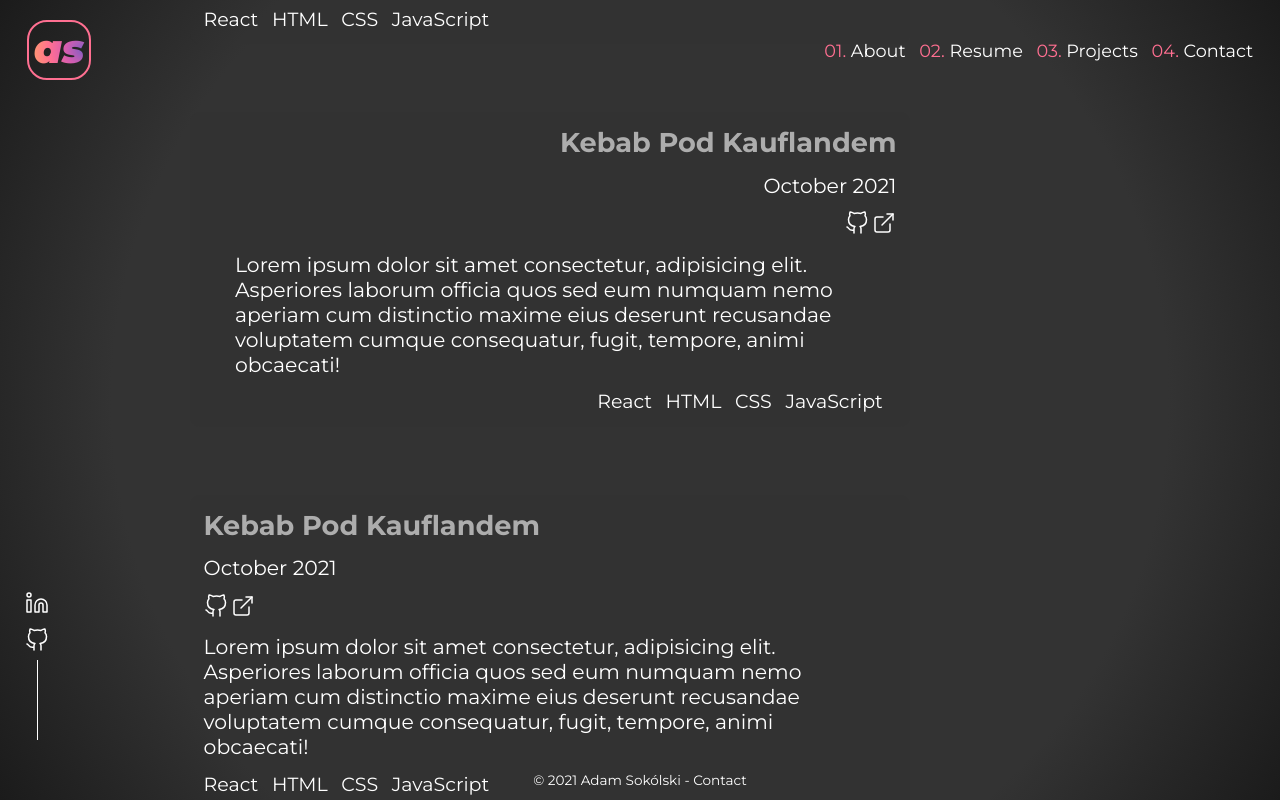
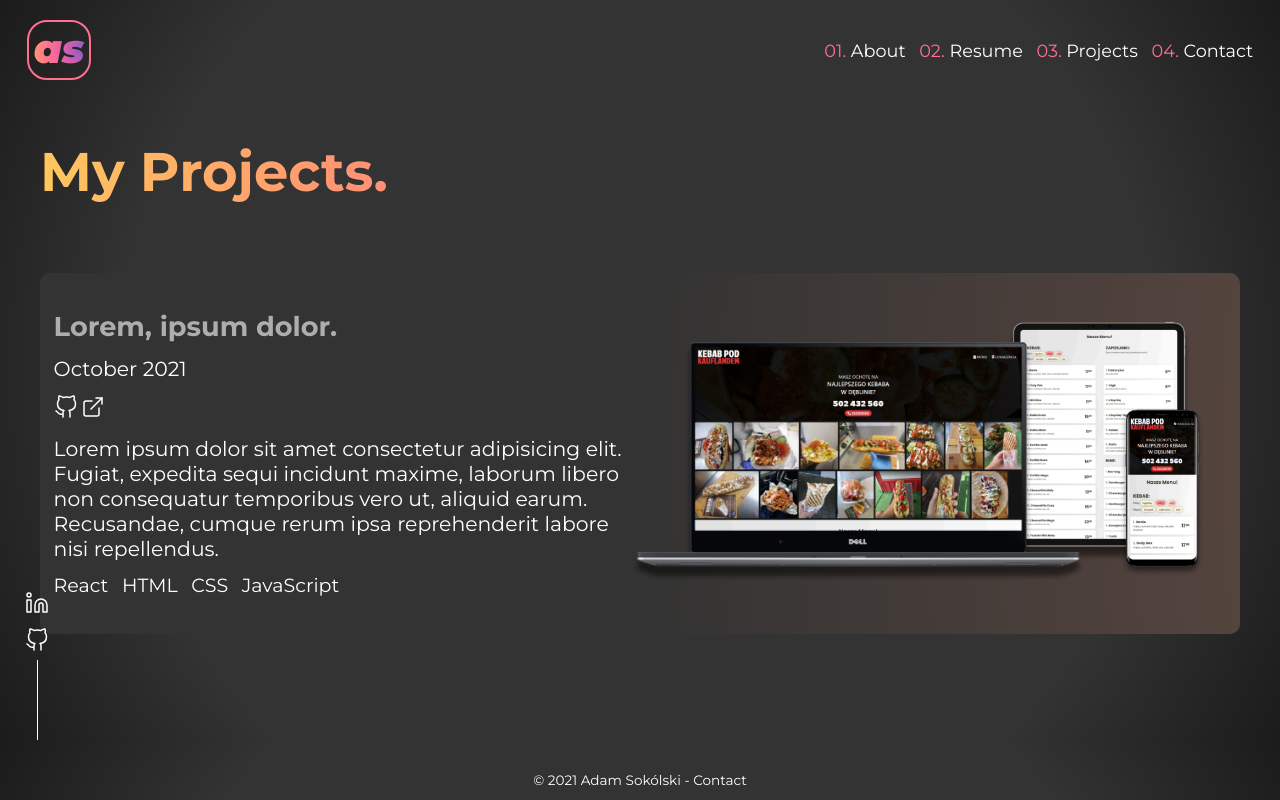
Before and after one commit to adamsokolski/adamsokolski.pl, a Next.js app: page /projects in a window 1280 px wide. Built offline with nearby package versions, Linux system fonts and the light colour scheme.

Commit message:
🎨 Projects styling

```diff
--- a/components/Notifications.js
+++ b/components/Notifications.js
@@ -1,5 +1,6 @@
 import { AnimatePresence, motion } from "framer-motion";
 import { useEffect, useState } from "react";
+import Link from "next/link";
 import { X } from "react-feather";
 import notifications from "../data/notifications";
 import styles from "../styles/Notifications.module.css";
@@ -71,7 +72,15 @@ const Notifications = () => {
             dragConstraints={{ left: 0, right: 0, top: 0, bottom: 0 }}
             drag
           >
-            {notifications[notificationNumber].text}
+            <Link href="/projects">
+              <a
+                onClick={() => {
+                  handleClose();
+                }}
+              >
+                {notifications[notificationNumber].text}
+              </a>
+            </Link>
 
             <button
               className={styles.close}
--- a/data/projects.js
+++ b/data/projects.js
@@ -1,46 +1,16 @@
 const projects = [
   {
     id: 1,
-    title: "Kebab Pod Kauflandem",
+    title: "Lorem, ipsum dolor.",
     body: "Lorem ipsum dolor sit amet consectetur adipisicing elit. Fugiat, expedita sequi incidunt maxime, laborum libero non consequatur temporibus vero ut, aliquid earum. Recusandae, cumque rerum ipsa reprehenderit labore nisi repellendus.",
     date: "October 2021",
     stack: ["React", "HTML", "CSS", "JavaScript"],
+    image: {
+      src: "/project1.png",
+    },
     links: {
-      github: "https://github.com/idKrazu/kebab-pod-kauflandem",
-      live: "https://kebabpodkauflandem.netlify.app/",
-    },
-  },
-  {
-    id: 2,
-    title: "Kebab Pod Kauflandem",
-    body: "Lorem ipsum dolor sit amet consectetur, adipisicing elit. Asperiores laborum officia quos sed eum numquam nemo aperiam cum distinctio maxime eius deserunt recusandae voluptatem cumque consequatur, fugit, tempore, animi obcaecati!",
-    date: "October 2021",
-    stack: ["React", "HTML", "CSS", "JavaScript"],
-    links: {
-      github: "https://github.com/idKrazu/kebab-pod-kauflandem",
-      live: "https://kebabpodkauflandem.netlify.app/",
-    },
-  },
-  {
-    id: 3,
-    title: "Kebab Pod Kauflandem",
-    body: "Lorem ipsum dolor sit amet consectetur, adipisicing elit. Asperiores laborum officia quos sed eum numquam nemo aperiam cum distinctio maxime eius deserunt recusandae voluptatem cumque consequatur, fugit, tempore, animi obcaecati!",
-    date: "October 2021",
-    stack: ["React", "HTML", "CSS", "JavaScript"],
-    links: {
-      github: "https://github.com/idKrazu/kebab-pod-kauflandem",
-      live: "https://kebabpodkauflandem.netlify.app/",
-    },
-  },
-  {
-    id: 4,
-    title: "Kebab Pod Kauflandem",
-    body: "Lorem ipsum dolor sit amet consectetur, adipisicing elit. Asperiores laborum officia quos sed eum numquam nemo aperiam cum distinctio maxime eius deserunt recusandae voluptatem cumque consequatur, fugit, tempore, animi obcaecati!",
-    date: "October 2021",
-    stack: ["React", "HTML", "CSS", "JavaScript"],
-    links: {
-      github: "https://github.com/idKrazu/kebab-pod-kauflandem",
-      live: "https://kebabpodkauflandem.netlify.app/",
+      github: "",
+      live: "",
     },
   },
 ];
--- a/pages/projects/index.js
+++ b/pages/projects/index.js
@@ -1,5 +1,6 @@
 import projects from "../../data/projects";
 import { ExternalLink, GitHub } from "react-feather";
+import Image from "next/image";
 
 const Projects = () => {
   const techStack = (arr) => {
@@ -9,7 +10,10 @@ const Projects = () => {
   };
 
   const projectsBox = projects.map((project) => (
-    <div className="project" key={project.id}>
+    <div className="project-box" key={project.id}>
+      <div
+        className={`project-content` + (project.id % 2 == 0 ? ` even` : ` odd`)}
+      >
         <h3>{project.title}</h3>
         <p>{project.date}</p>
         <div className="project-links">
@@ -21,7 +25,11 @@ const Projects = () => {
             {" "}
             <GitHub strokeWidth="1.5px" />
           </a>
-        <a href={project.links.live} target="_blank" rel="noopener noreferrer">
+          <a
+            href={project.links.live}
+            target="_blank"
+            rel="noopener noreferrer"
+          >
             {" "}
             <ExternalLink strokeWidth="1.5px" />
           </a>
@@ -35,6 +43,14 @@ const Projects = () => {
           ))}
         </div>
       </div>
+
+      <Image
+        src={project.image.src}
+        alt="Picture of the author"
+        width={600}
+        height={337}
+      />
+    </div>
   ));
   return (
     <div className="projects">
--- a/styles/globals.css
+++ b/styles/globals.css
@@ -19,15 +19,12 @@
 html {
   font-size: 62.5%;
   scroll-behavior: smooth;
-  overflow: hidden;
 }
 
 body {
   font-family: "Montserrat", sans-serif;
   color: white;
-  height: 100%;
   width: 100%;
-  overflow: hidden;
   background: #333;
   background: radial-gradient(
     circle,
@@ -65,10 +62,6 @@ a {
   }
 }
 
-#__next {
-  height: 100vh;
-}
-
 /* Header */
 
 header {
@@ -99,8 +92,8 @@ main {
   align-items: flex-start;
   justify-content: center;
   flex-direction: column;
-  height: 85%;
-  max-width: 900px;
+  min-height: 80vh;
+  max-width: 1200px;
   margin: auto;
 }
 
@@ -131,7 +124,7 @@ main p {
 /* Footer */
 
 footer {
-  position: absolute;
+  position: fixed;
   display: flex;
   align-items: center;
   justify-content: center;
@@ -196,28 +189,53 @@ textarea:focus {
 
 /* Projects */
 
-.project {
+.project-box {
   margin: 5rem 0;
   padding: 1rem;
   display: flex;
-  align-items: flex-start;
+  align-items: center;
+  justify-content: center;
+  flex-direction: row;
+  border-radius: 10px;
+  background: radial-gradient(circle, rgb(185, 119, 95) 0%, #333 80%);
+  background-size: 500% auto;
+}
+
+.project-box:nth-child(odd) {
+  flex-direction: row-reverse;
+}
+
+.project-content {
+  display: flex;
+  align-items: flex-end;
   justify-content: center;
   flex-direction: column;
-  width: 80%;
-  background-color: rgba(51, 51, 51, 0.109);
-  border-radius: 10px;
+  width: 50%;
 }
 
-.project:nth-child(odd) {
-  align-items: flex-end;
-  padding-left: 5%;
+.odd {
+  align-items: flex-start;
 }
 
-.project:nth-child(even) {
-  padding-right: 5%;
+.project-box img {
+  width: 50%;
 }
+
 .technology {
   display: inline-block;
   padding-right: 1rem;
   font-size: 1.4rem;
 }
+
+@media (max-width: 1000px) {
+  .project-box {
+    flex-direction: column;
+  }
+  .project-box:nth-child(odd) {
+    flex-direction: column;
+  }
+  .project-content {
+    width: 100%;
+    align-items: flex-start;
+  }
+}
```
Also changed, not shown: pages/resume/index.js (+6 -1 lines), public/project1.png (added). Lines whose indentation alone changed are shown as unchanged.
